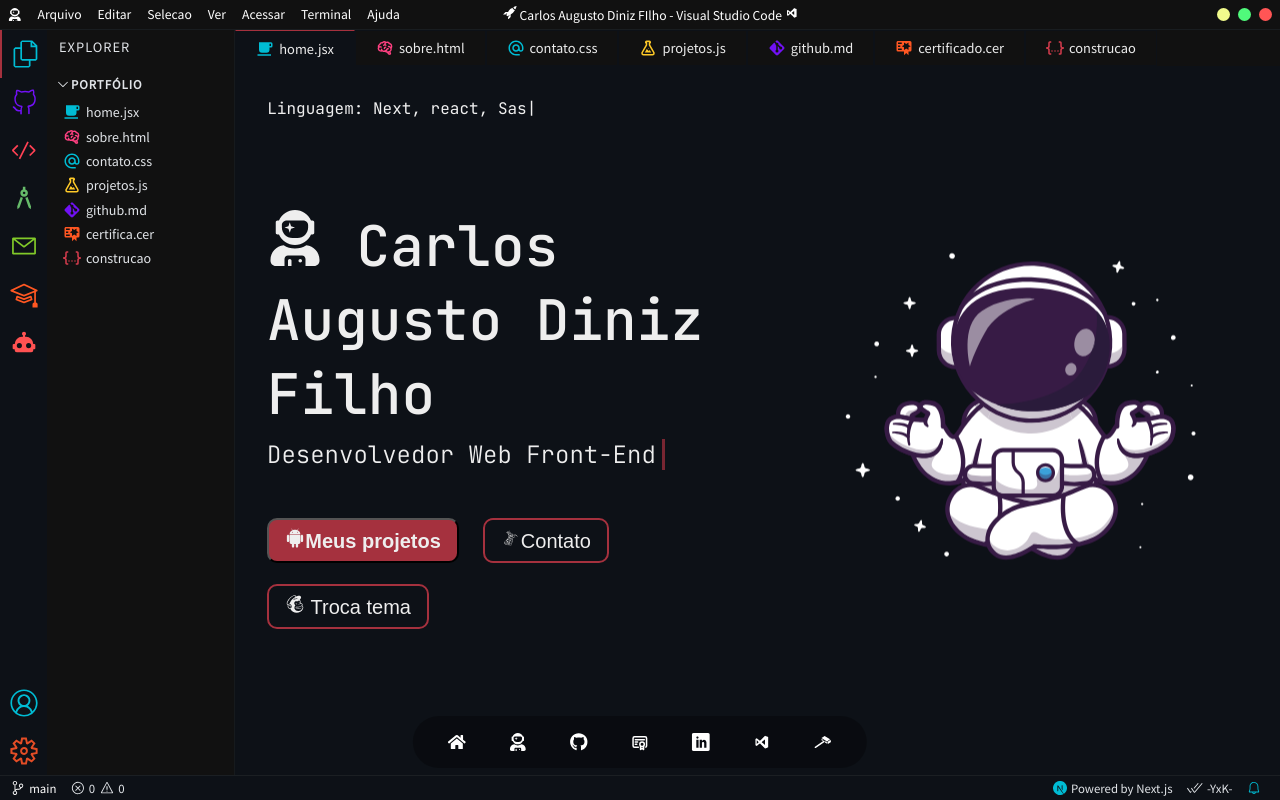
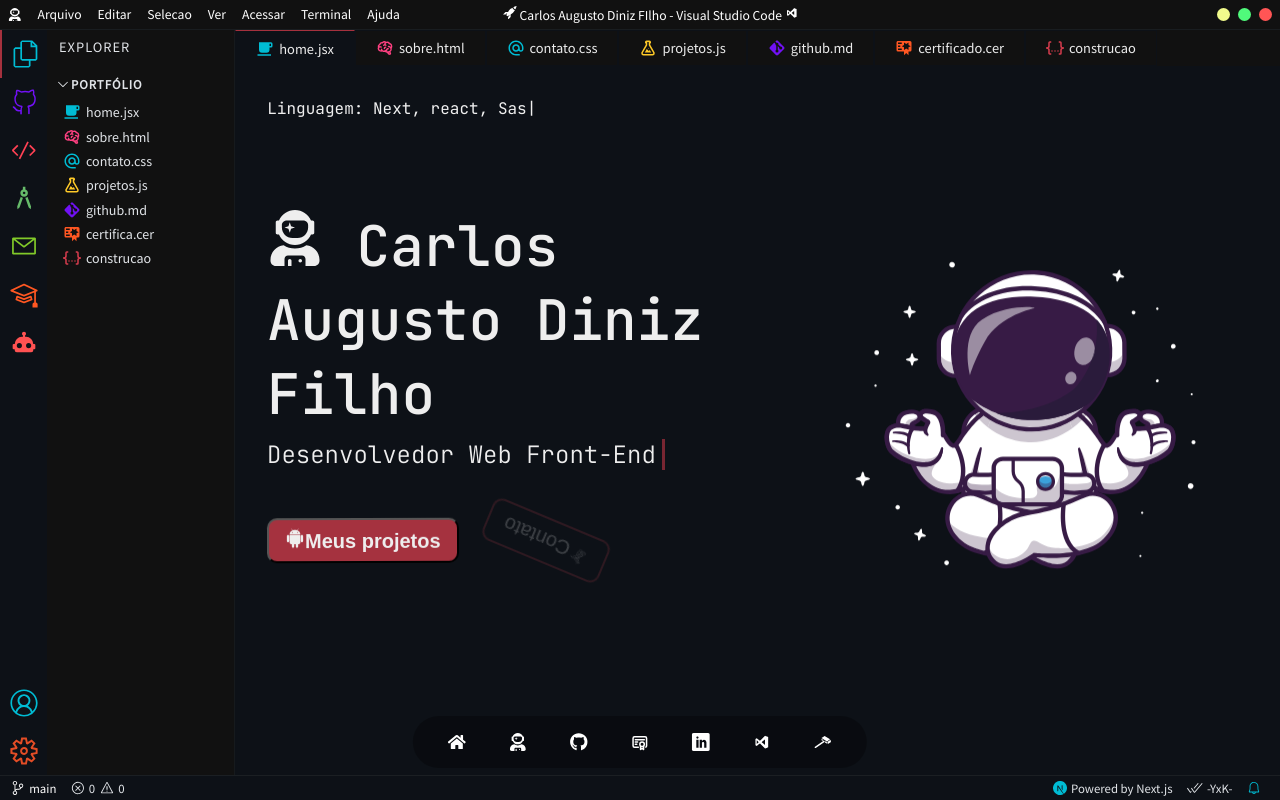
Before and after one commit to ysneshy/portfolio-carlos-filho, a Next.js app: page / in a window 1280 px wide. Built offline with nearby package versions, Linux system fonts and the light colour scheme.

Commit message:
upgrade26 :zap:

```diff
--- a/pages/index.jsx
+++ b/pages/index.jsx
@@ -47,25 +47,31 @@ export default function HomePage() {
       <div className={styles.container}>
         <div className={styles.foreground}>
           <div className={styles.content}>
-          <Wobble delay={4000} count={3}>
+          <Wobble delay={7000} count={3}>
             <h1 className={styles.name}><FaUserAstronaut />&nbsp;Carlos Augusto Diniz Filho</h1>
             </Wobble>
-            <Swing delay={7000} count={2}>
+            <Swing delay={10000} count={2}>
             <h6 className={styles.bio}>Desenvolvedor Web Front-End</h6>
             </Swing>
             <Link href="/projects">
+            <Rotate delay={1000} count={2}>
               <button className={styles.button}><DiAndroid />Meus projetos</button>
+              </Rotate>
             </Link>
             <Link href="/contact">
+            <Rotate delay={2800} count={2}>
               <button className={styles.outlined}><DiMsqlServer />Contato</button>
+              </Rotate>
             </Link>
             <div></div>
             <br></br>
-            <Swing delay={9700} count={2}>
+
             <Link href="/settings">
+            <Rotate delay={4400} count={2}>
               <button className={styles.outlined}><FaMailchimp />&nbsp;Troca tema</button>
+              </Rotate>
             </Link>
-            </Swing>
+
           </div>
        <img src="background.svg" className={styles.illustration} alt="" />
         </div>
--- a/styles/HomePage.module.css
+++ b/styles/HomePage.module.css
@@ -12,15 +12,6 @@
   width: 315px;
 }
 
-.Fade {
-  position: absolute;
-
-  height: 420px;
-  right: 10rem;
-  top: 5rem;
-  animation: float 5s ease infinite;
-}
-
 .illustration {
   height: 100vh;
   display: flex;
@@ -31,7 +22,7 @@
 
 .illustration {
   width: 400px;
-  animation: float 3s ease-in-out infinite;
+  animation: float 5s ease-in-out infinite;
 }
 
 @keyframes float {
```
